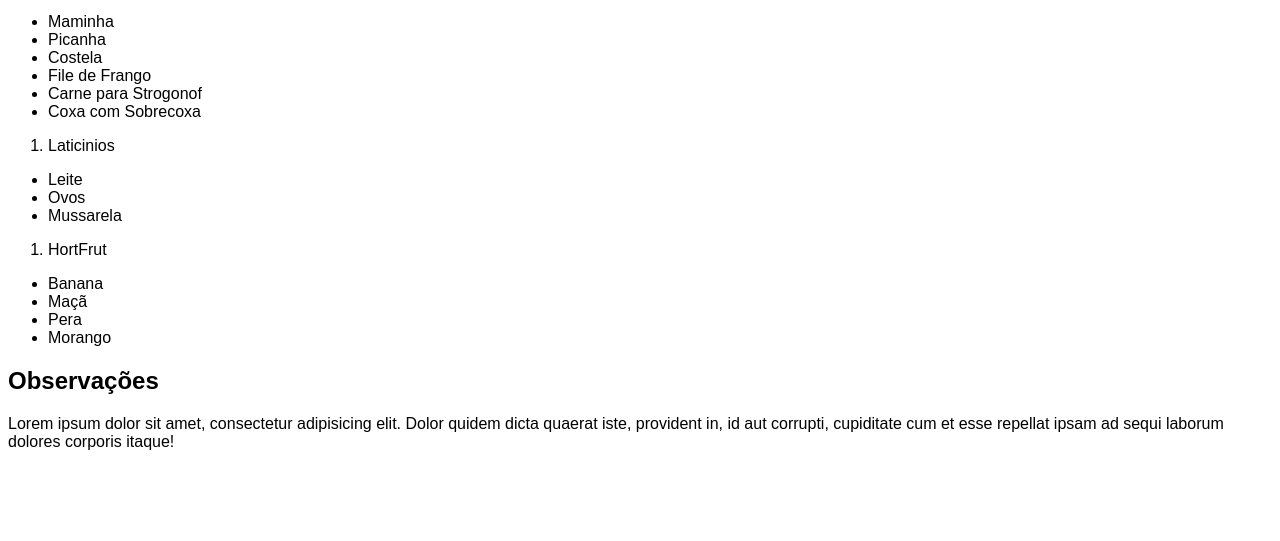
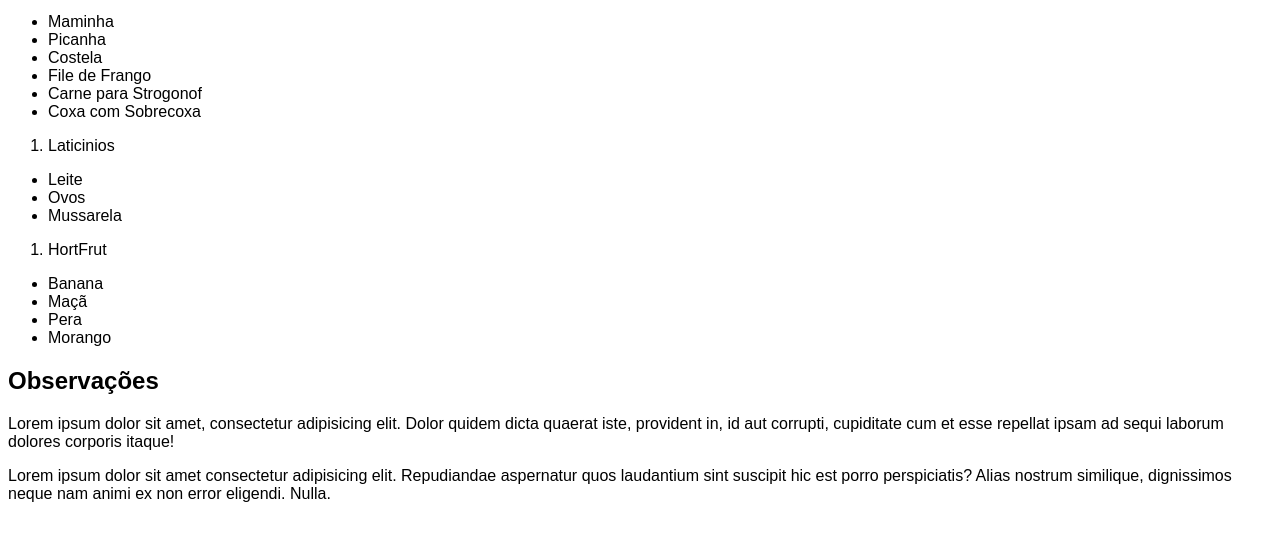
Before and after one commit to Milleny-Freire/exercicio-site, a plain HTML site: page index.html in a window 1280 px wide. Shown: the part 101-642 px from the top of the page. Drawn offline with Linux system fonts and the light colour scheme.

Commit message:
Update index.html

```diff
--- a/index.html
+++ b/index.html
@@ -39,6 +39,7 @@
 
     <h2>Observações</h2>
     <p>Lorem ipsum dolor sit amet, consectetur adipisicing elit. Dolor quidem dicta quaerat iste, provident in, id aut corrupti, cupiditate cum et esse repellat ipsam ad sequi laborum dolores corporis itaque!</p>
+    <p>Lorem ipsum dolor sit amet consectetur adipisicing elit. Repudiandae aspernatur quos laudantium sint suscipit hic est porro perspiciatis? Alias nostrum similique, dignissimos neque nam animi ex non error eligendi. Nulla.</p>
 
 </body>
 </html>
```
